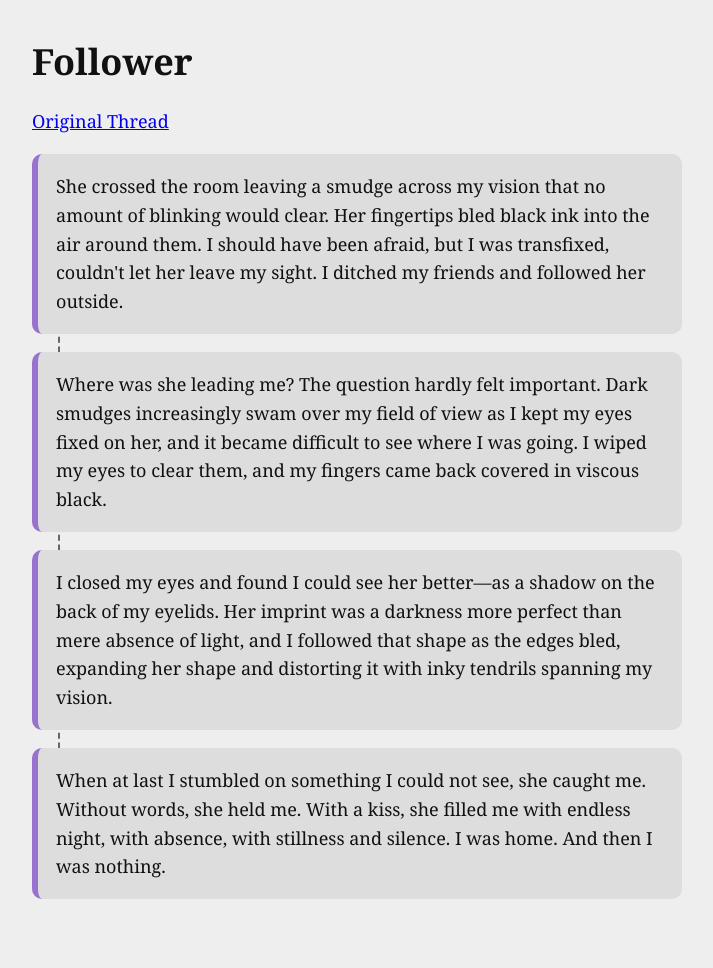
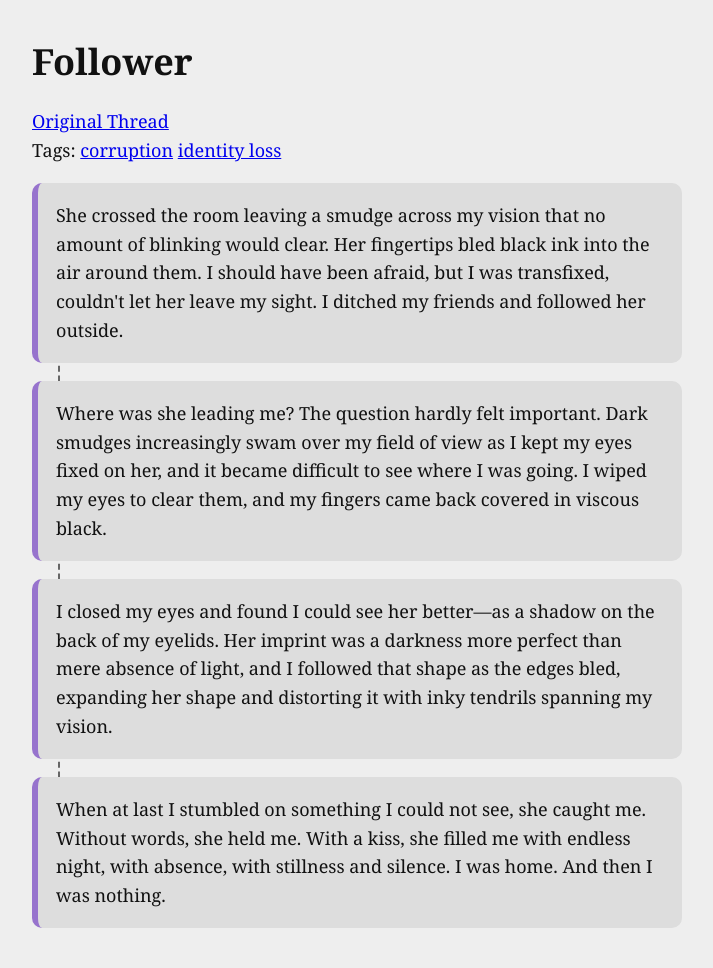
Before and after one commit to arachnixe/arachnixe.github.io, a Jekyll site: the page built from test-twt-thread.md, in a window 1280 px wide. Shown: the whole page, without its empty margins (283-996 px from the left). Built offline with Jekyll 4.4.1, drawn with Linux system fonts in a browser that asks for light colours; before the commit the page ends 939 px from its top, so only the background shows below that.

Commit message:
Add tags to threads

```diff
--- a/_layouts/thread.html
+++ b/_layouts/thread.html
@@ -15,6 +15,13 @@
 		<meta property="article:published_time" content="{{ page.date }}">
 	</head>
 	<body>
+		<h1 id="{{ page.title | slugify }}">{{ page.title }}</h1>
+		<a class="thread_src" href="https://twitter.com/arachnixe/status/{{twid}}">Original Thread</a>
+		<nav class="tags">Tags:
+		{% for tag in page.tags %}
+		<a class="tag" href="{{ 'index' | relative_url }}#{{ tag | slugify }}">{{ tag }}</a>
+		{% endfor %}
+		</nav>
 		{{ content }}
 	</body>
 </html>
--- a/test-twt-thread.md
+++ b/test-twt-thread.md
@@ -3,10 +3,11 @@ layout: thread
 title: Follower
 description: She crossed the room leaving a smudge across my vision...
 date: 2021-08-09
+twid: 1424943289418096640
+tags:
+  - corruption
+  - identity loss
 ---
-# Follower
-<a href="https://twitter.com/arachnixe/status/1424943289418096640">Original Thread</a>
-
 <article class="thread">
 
 <section class="tweet">
```
